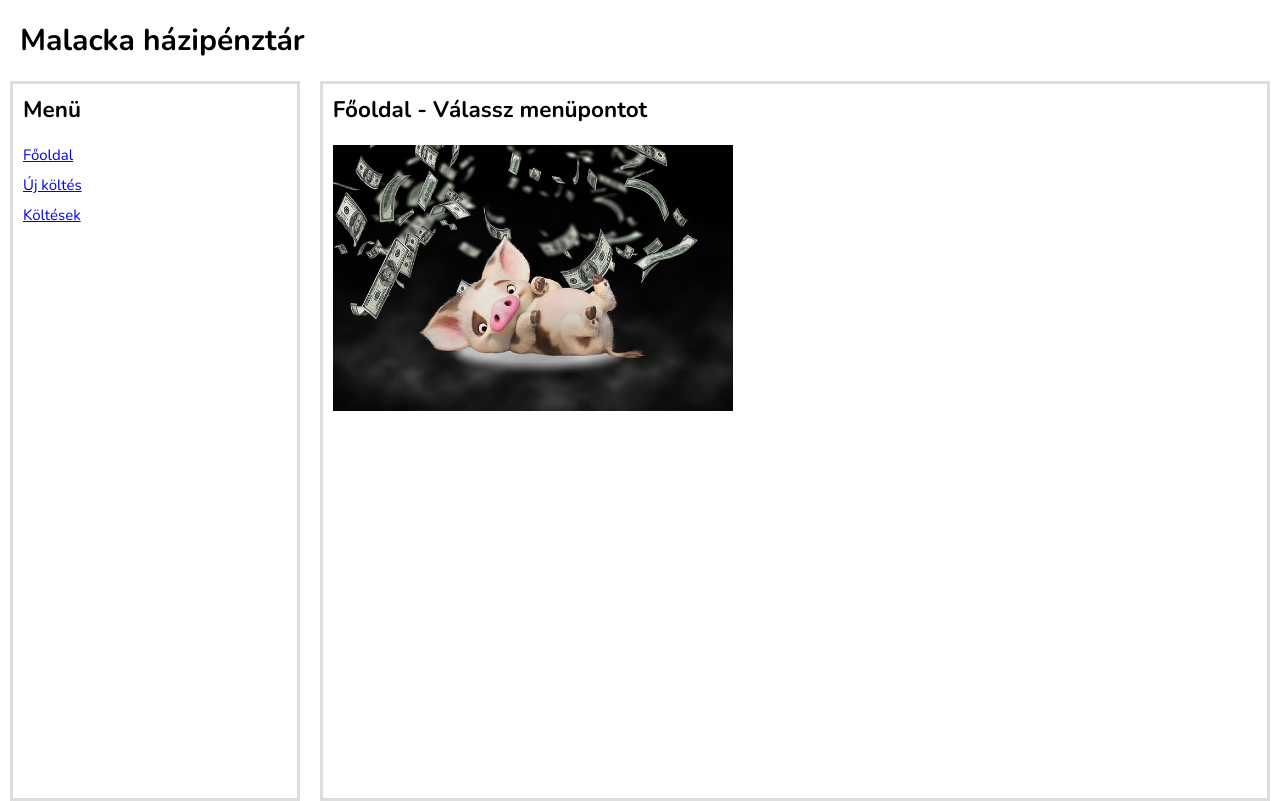
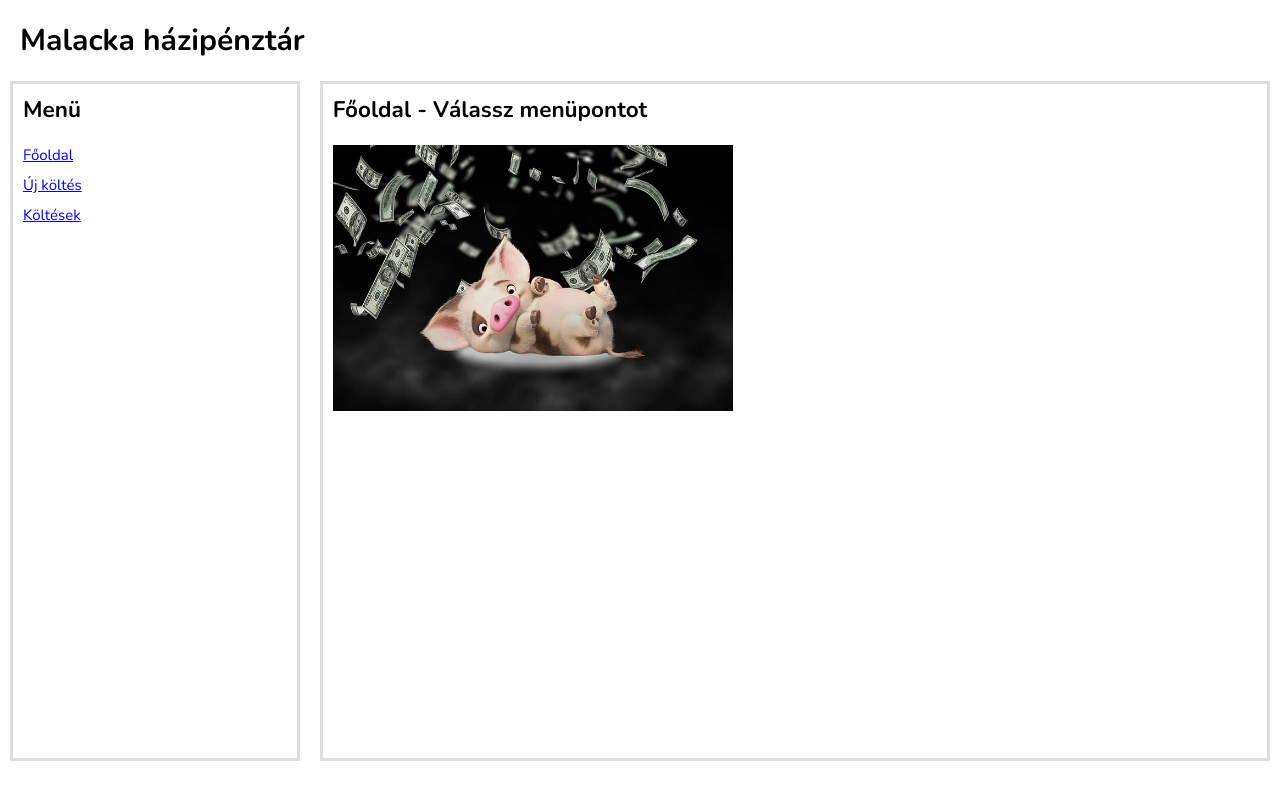
Before and after one commit to Vellyus/piggybank, a React (Create React App) app: page / in a window 1280 px wide. Built offline with nearby package versions, Linux system fonts and the light colour scheme.

Commit message:
edited css

```diff
--- a/src/App.css
+++ b/src/App.css
@@ -28,13 +28,15 @@ h2 {
   display: flex;
   justify-content: baseline;
   align-items: top;
+  width: 100vw;
+  height: 85vh;
 }
 
 nav,
 main {
   padding: 1rem;
   margin: 0 1rem;
-  height: 90vh;
+  height: 100%;
   border: 3px solid #ddd;
 }
 
```
